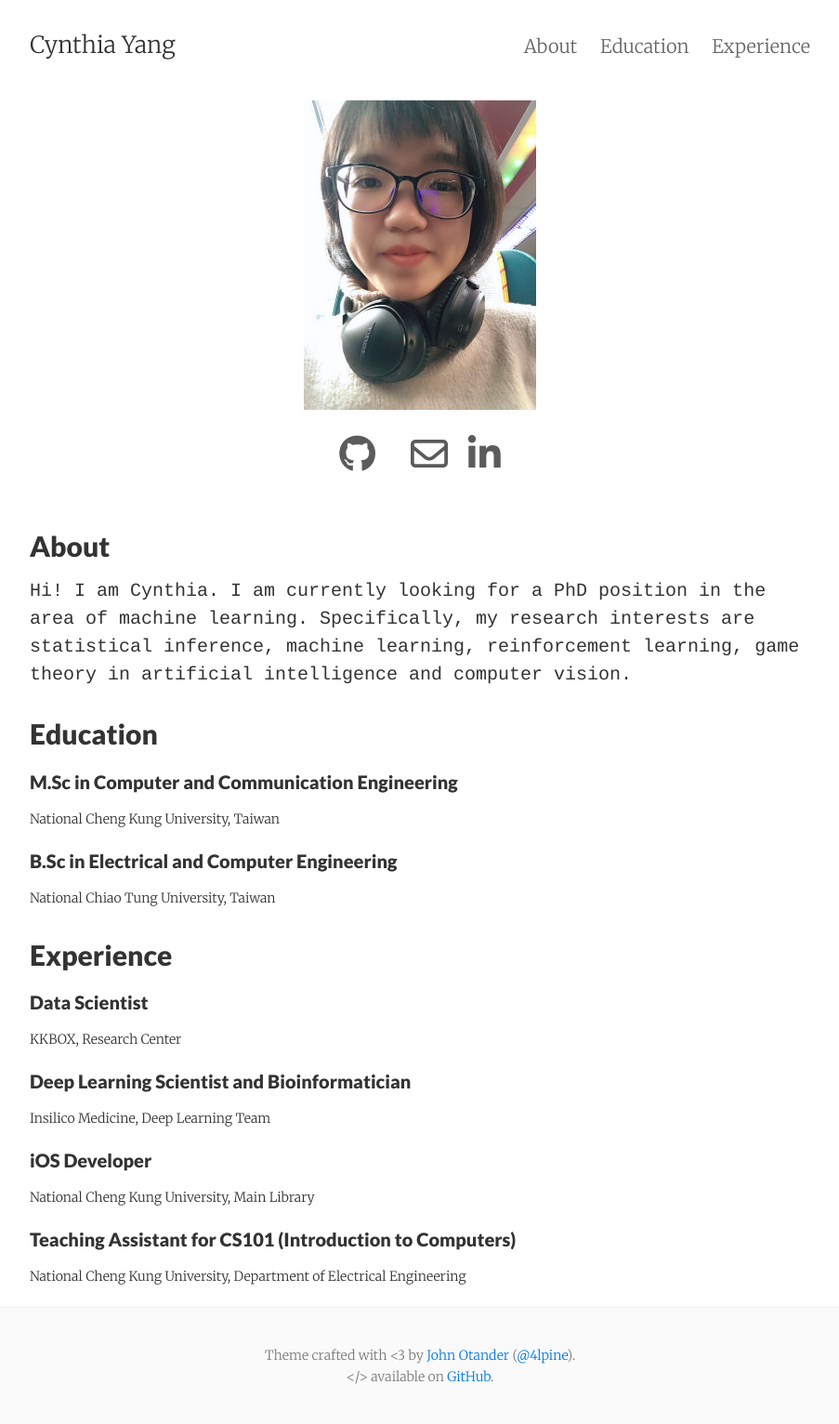
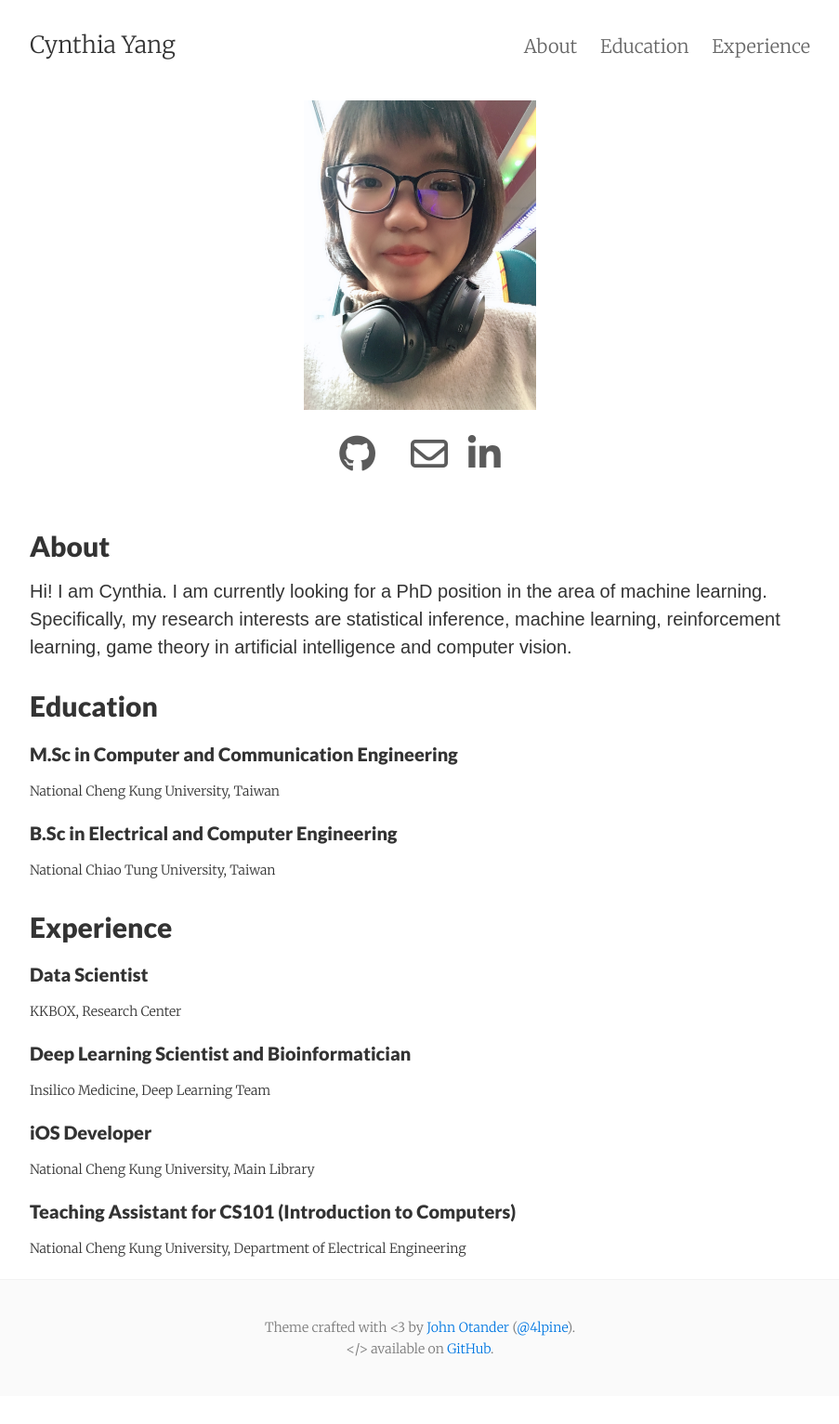
Before and after one commit to ZixinYang/zixinyang.github.io, a Jekyll site: the page built from index.html, in a window 1280 px wide. Shown: the whole page at 93% size, without its empty margins (188-1091 px from the left). Built offline with Jekyll 4.4.1, drawn with Linux system fonts in a browser that asks for light colours; nearby versions of some CDN libraries; the list of posts is cut into pages by our own code; a style sheet for code colours, icons or effects is not loaded; after the commit the page ends 1502 px from its top, so only the background shows below that.

Commit message:
modify font style

```diff
--- a/index.html
+++ b/index.html
@@ -69,7 +69,7 @@ $(document).ready(function(){
   </article>
 </div>
 
-<p style="font-family:courier;">Hi! I am Cynthia. I am currently looking for a PhD position in the area of machine learning.
+<p style="font-family: Arial, Helvetica, sans-serif;">Hi! I am Cynthia. I am currently looking for a PhD position in the area of machine learning.
   Specifically, my research interests are statistical inference, machine learning, reinforcement learning, game theory in artificial intelligence and computer vision.
 </p>
 
```
